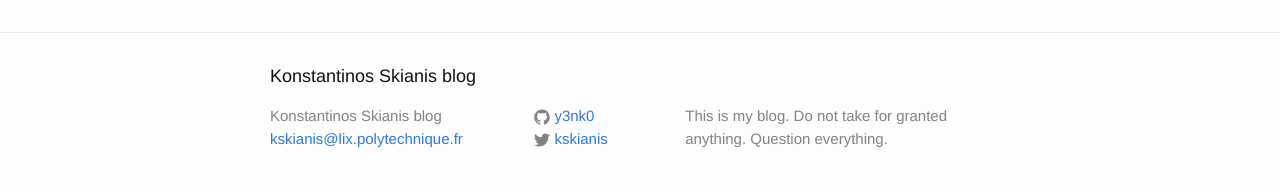
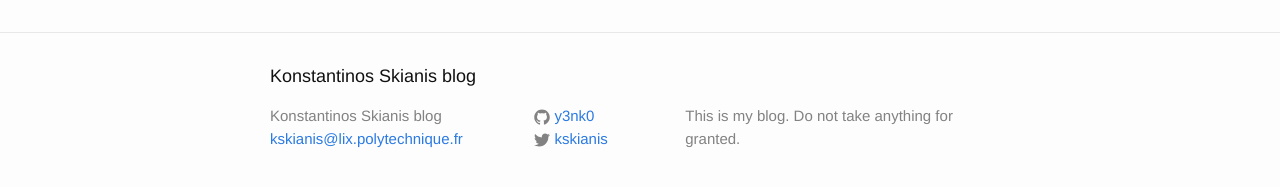
Before and after one commit to y3nk0/y3nk0.github.io, a Jekyll site: the page built from _posts/2015-10-22-the-elements-of-style.markdown, in a window 1280 px wide. Shown: the part 261-448 px from the top of the page. Built offline with Jekyll 4.4.1, drawn with Linux system fonts in a browser that asks for light colours.

Commit message:
Edited footer

```diff
--- a/_config.yml
+++ b/_config.yml
@@ -1,7 +1,7 @@
 # Site settings
 title: Konstantinos Skianis blog
 email: kskianis@lix.polytechnique.fr
-description: "This is my blog. Do not take for granted anything. Question everything."
+description: "This is my blog. Do not take anything for granted."
 baseurl: "" # the subpath of your site, e.g. /blog/
 url: "http://y3nk0.github.io" # the base hostname & protocol for your site
 twitter_username: kskianis
--- a/_posts/2015-10-22-the-elements-of-style.markdown
+++ b/_posts/2015-10-22-the-elements-of-style.markdown
@@ -1,7 +1,7 @@
 ---
 layout: post
 title:  "The Elements of Style"
-excerpt: "Mastering English for paper writing and presentations"
+excerpt: "Mastering English for paper writing and presentations."
 date:   2015-10-22 20:59:04
 categories: jekyll update
 ---
```
